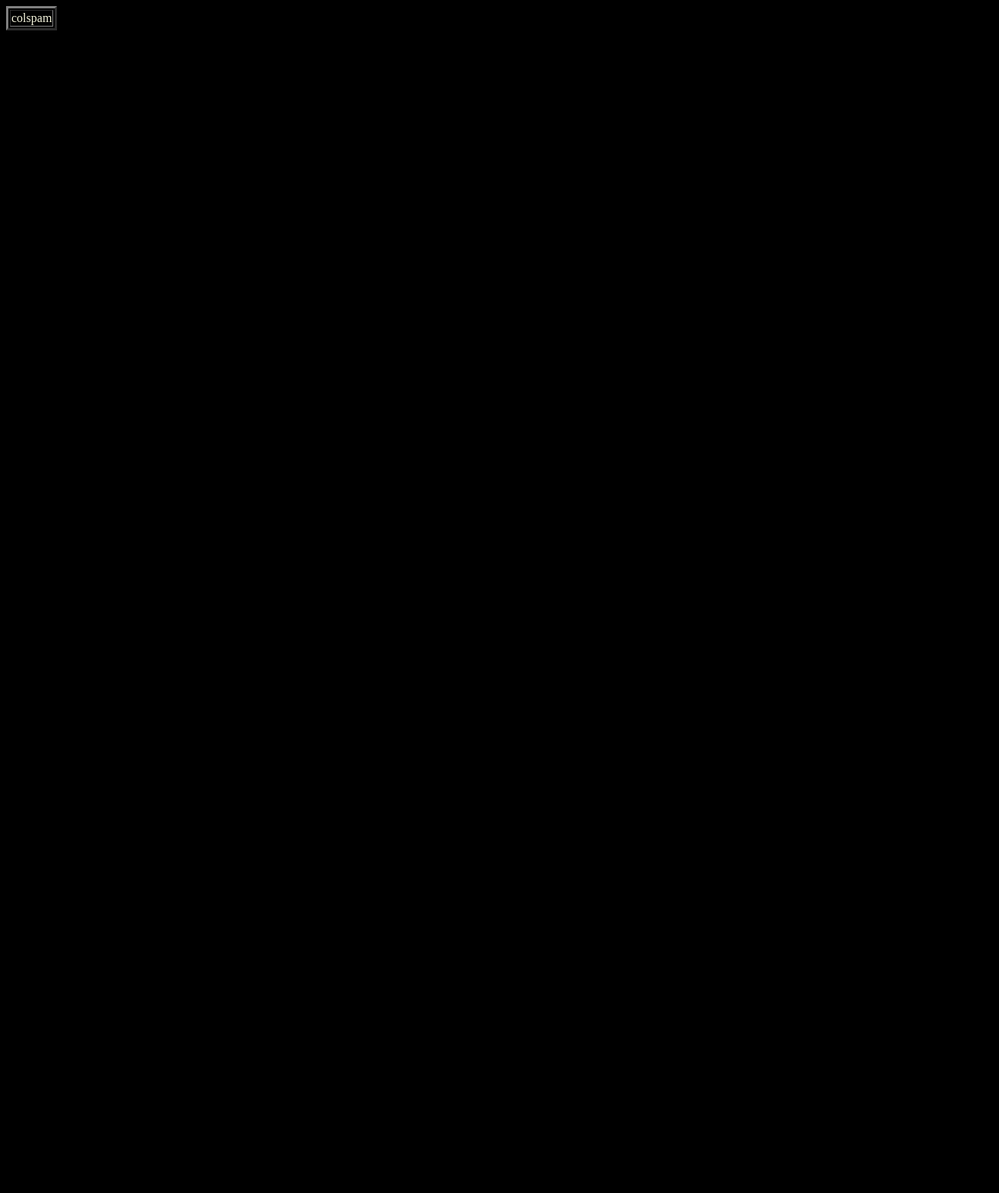
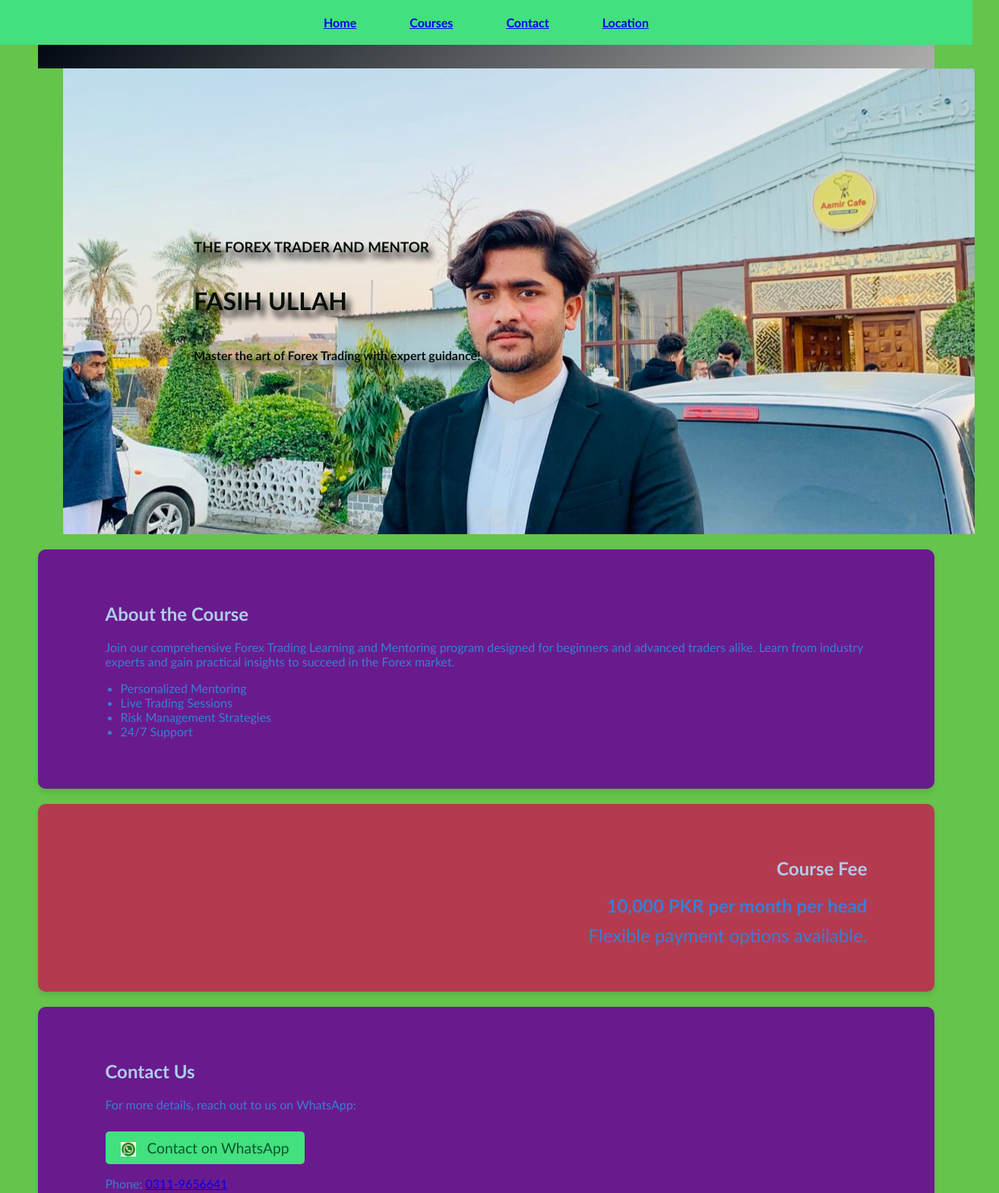
Before and after one commit to farhan-3qasim/Farhan-Qasim, a plain HTML site: page index.html in a window 1280 px wide. Shown: the top 1570 px of the page at 76% size, 1315 px wide, since content can reach past the window. Before the commit the page ends 800 px from the top, so only its background shows below. Drawn offline with Linux system fonts and the light colour scheme.

Commit message:
Add files via upload

```diff
--- a/index.html
+++ b/index.html
@@ -1,22 +1,84 @@
 <!DOCTYPE html>
 <html lang="en">
 <head>
-    <meta charset="UTF-8">
-    <meta name="viewport" content="width=device-width, initial-scale=1.0">
-    <title>Document</title>
-    <link rel="stylesheet" href="style.css">
+  <meta charset="UTF-8">
+  <meta name="viewport" content="width=device-width, initial-scale=1.0">
+  <title>Forex Trading Learning & Mentoring</title>
+  <link rel="stylesheet" href="mFQKhan.css">
+  <link rel="javascript" href="mFQKhan.js">
+  <header><nav>
+    <ul>
+      <li><a href="#">Home</a></li>
+      <li><a href="#">Courses</a></li>
+      <li><a href="#">Contact</a></li>
+      <li><a href="#">Location</a></li>
+
+    </ul>
+  </nav>
+</header>
 
 </head>
 <body>
-    <table border="3">
-        <tr>
-         <td>colspam </td>
 
 
-    </table>
-<script src="script.js"></script>
-</body>
+    <div class="container1">
+
+      <H3>THE FOREX TRADER AND MENTOR</H3>
+      <h1>FASIH ULLAH</h1>
+
+      <h4>Master the art of Forex Trading with expert guidance! </h4>
+
+    </div>
 
 
 
+
+  </header>
+
+  <section class="about-course">
+    <div class="container2">
+      <h2>About the Course</h2>
+      <p>Join our comprehensive Forex Trading Learning and Mentoring program designed for beginners and advanced traders alike. Learn from industry experts and gain practical insights to succeed in the Forex market.</p>
+      <ul>
+        <li>Personalized Mentoring</li>
+        <li>Live Trading Sessions</li>
+        <li>Risk Management Strategies</li>
+        <li>24/7 Support</li>
+      </ul>
+    </div>
+  </section>
+
+  <section class="payment-details">
+    <div class="container2">
+      <h2>Course Fee</h2>
+      <p><strong>10,000 PKR per month per head</strong></p>
+      <p>Flexible payment options available.</p>
+    </div>
+  </section>
+
+  <section class="contact">
+    <div class="container2">
+      <h2>Contact Us</h2>
+      <p>For more details, reach out to us on WhatsApp:</p>
+      <a href="https://wa.me/923119656641" class="whatsapp-button" target="_blank">
+        <img src="wp icon.jpg" alt="WhatsApp"> Contact on WhatsApp
+      </a>
+      <p>Phone: <a href="tel:03119656641">0311-9656641</a></p>
+    </div>
+  </section>
+
+  <footer>
+    <div class="container2">
+      <p>&copy; 2025 Forex Trading Learning & Mentoring. All rights reserved.</p>
+    </div>
+
+      <div class="container2">
+        <h4>Location</h4>
+        <p>Lakki marwat </p>
+      </div>
+
+  </footer>
+
+  <script src="script.js"></script>
+</body>
 </html>
--- /dev/null
+++ b/mFQKhan.css
@@ -0,0 +1,172 @@
+/* General Styles */
+body {
+  font-family: 'Trebuchet MS', 'Lucida Sans Unicode', 'Lucida Grande', 'Lucida Sans', Arial, sans-serif;
+  margin: 0;
+  padding: 50px;
+  background-color: #64c44b;
+  color: #387ed4;
+
+}
+nav {
+  background-color: #42e07f;
+  padding: 10px 0;
+  position: fixed;
+  top: 0%;
+  left: 0;
+  width: 100%;
+  z-index: 1000;
+
+}
+nav ul{
+  list-style: none;
+  margin: 0%;
+  padding: 0%;
+  display: flex;
+  justify-content: center;
+
+}
+nav ul li{
+  margin: 0 20px;
+  text-decoration: none;
+  color: #333;
+  font-weight: bold;
+  padding: 10px 15px;
+  transition: 0.3s;
+}
+nav ul li a:hover{
+  background-color: #adadab;
+  border-radius: 5px;
+}
+.container1 {
+  background-image: url('fasi.jpg');
+  background-size:auto;
+  background-position:center;
+  background-repeat: no-repeat;
+  height: auto;
+
+  display: flex;
+  flex-direction:column;
+  justify-content: left;
+  align-items:left;
+  color: #060f08;
+  text-shadow: 5px 9px 8px rgba(0, 0, 0, 7);
+  text-size-adjust: 445px;
+
+
+  width:855px;
+  margin: auto;
+  padding: 205px;
+}
+.container2{
+
+  width: 85%;
+  margin:  auto;
+  padding: 20px;
+
+}
+/* Header Styles */
+header {
+
+  background: linear-gradient(135deg, #010711, #adadab);
+  color: rgb(15, 235, 81);
+  padding: 20px 0;
+  text-align: left;
+  animation: fadeIn 2s ease-in-out;
+}
+
+header h1 {
+  font-size: 3rem;
+  margin: 0;
+}
+
+header p {
+  font-size: 1.2rem;
+}
+
+/* Section Styles */
+section {
+  padding: 30px 0;
+  background: rgb(105, 27, 141);
+  margin: 20px 0;
+  border-radius: 10px;
+  box-shadow: 0 4px 6px rgba(0, 0, 0, 0.1);
+  animation: slideIn 1s ease-in-out;
+}
+
+h2 {
+  color: #b0ccec;
+  margin-bottom: 20px;
+}
+
+ul {
+  list-style-type: disc;
+  padding-left: 20px;
+}
+
+/* Payment Details Styles */
+.payment-details {
+  background: #b43b4f;
+  text-align: right;
+}
+
+.payment-details p {
+  font-size: 1.5rem;
+  margin: 10px 0;
+}
+
+/* Contact Styles */
+.contact {
+  text-align: left;
+}
+
+.whatsapp-button {
+  display: inline-block;
+  background: #42e07f;
+  color: rgb(10, 87, 42);
+  padding: 10px 20px;
+  border-radius: 5px;
+  text-decoration: none;
+  font-size: 1.2rem;
+  margin-top: 10px;
+  transition: background 0.3s ease;
+}
+
+.whatsapp-button:hover {
+  background: #c2a609;
+}
+
+.whatsapp-button img {
+  width: 20px;
+  vertical-align: middle;
+  margin-right: 10px;
+}
+
+/* Footer Styles */
+footer {
+  background: #333;
+  color: rgb(233, 221, 221);
+  text-align: center;
+  padding: 20px 0;
+  margin-top: 40px;
+}
+
+/* Animations */
+@keyframes fadeIn {
+  from {
+    opacity: 0;
+  }
+  to {
+    opacity: 1;
+  }
+}
+
+@keyframes slideIn {
+  from {
+    transform: translateY(50px);
+    opacity: 0;
+  }
+  to {
+    transform: translateY(0);
+    opacity: 1;
+  }
+}
```
Also changed, not shown: mFQKhan.js (added, +10 -0 lines), fasi.jpg (added), wp icon.jpg (added).
